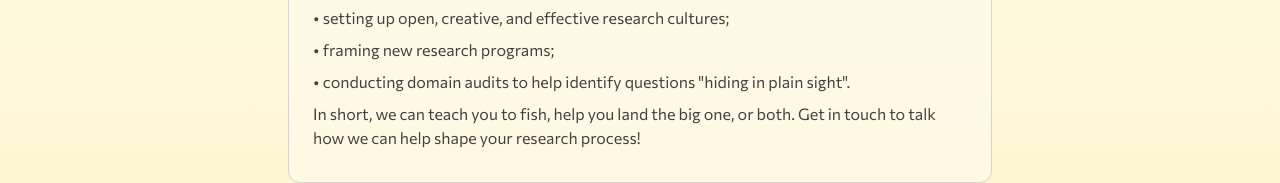
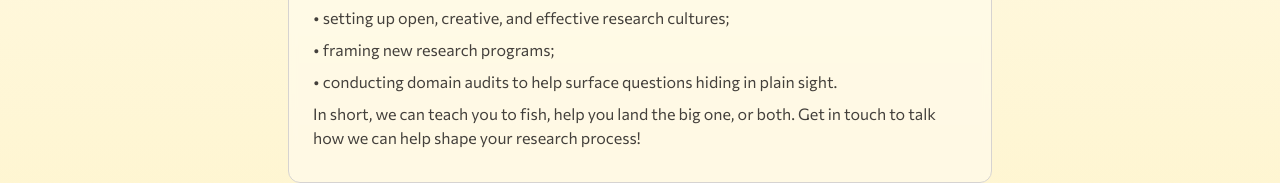
Before and after one commit to torsor-io/torsor-io, a React (Create React App) app: page /#/consulting in a window 1280 px wide. Shown: the part 371-554 px from the top of the page. Built offline with nearby package versions, Linux system fonts and the light colour scheme; the HTML template or start-up script is replaced by a standard one.

Commit message:
Update index.js

```diff
--- a/src/components/ConsultingPage/index.js
+++ b/src/components/ConsultingPage/index.js
@@ -74,7 +74,7 @@ const ConsultingPage = ({ isDark, setIsDark, waveState, setWaveState }) => {
        <ul className="space-y-2 mb-2">
           <li>• setting up open, creative, and effective research cultures;</li>
           <li>• framing new research programs;</li>
-	  <li>• conducting domain audits to help identify questions "hiding in plain sight".</li>
+	  <li>• conducting domain audits to help surface questions hiding in plain sight.</li>
       </ul>
 	  <p className="mb-2">In short, we can teach you to fish, help you land the big one, or both. <a href="mailto:consulting@torsor.io" className={`hover:underline`}>Get in touch</a> to talk how we can help shape your research process!</p>
               </div>
```
